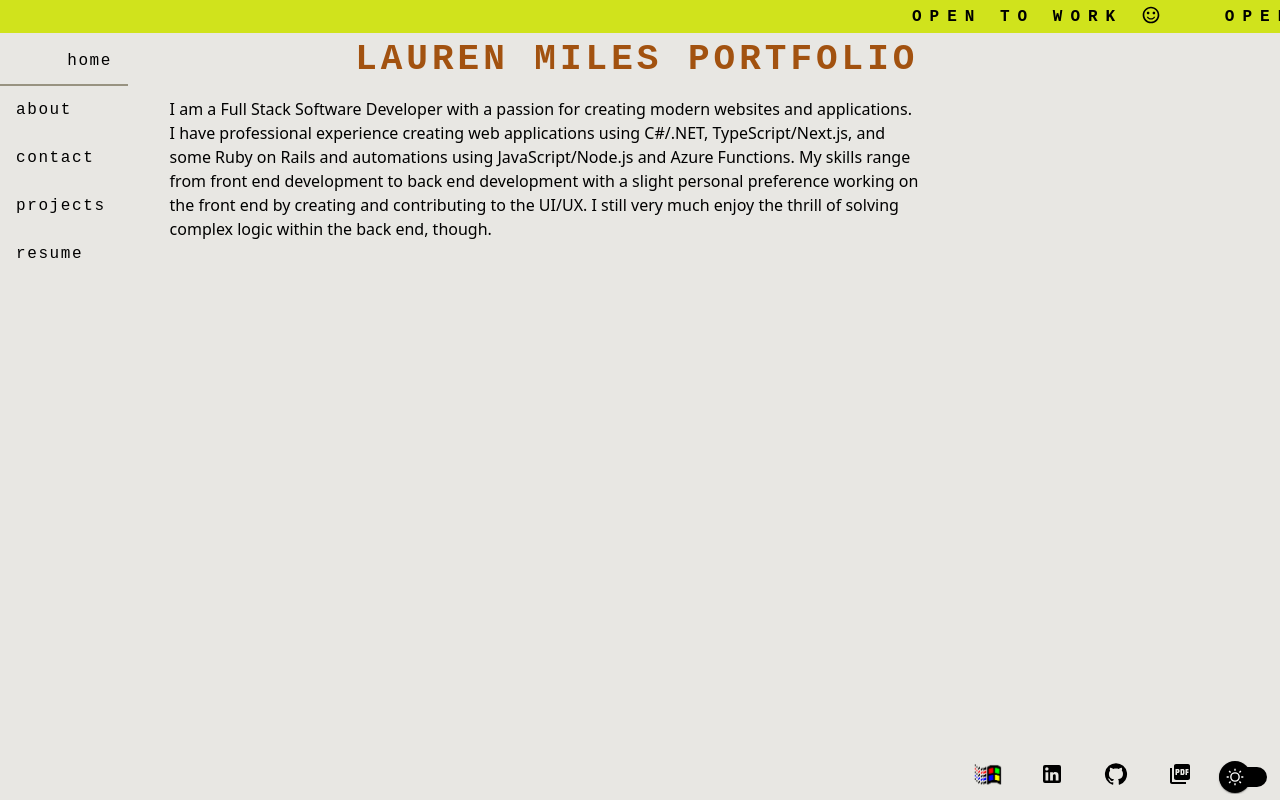
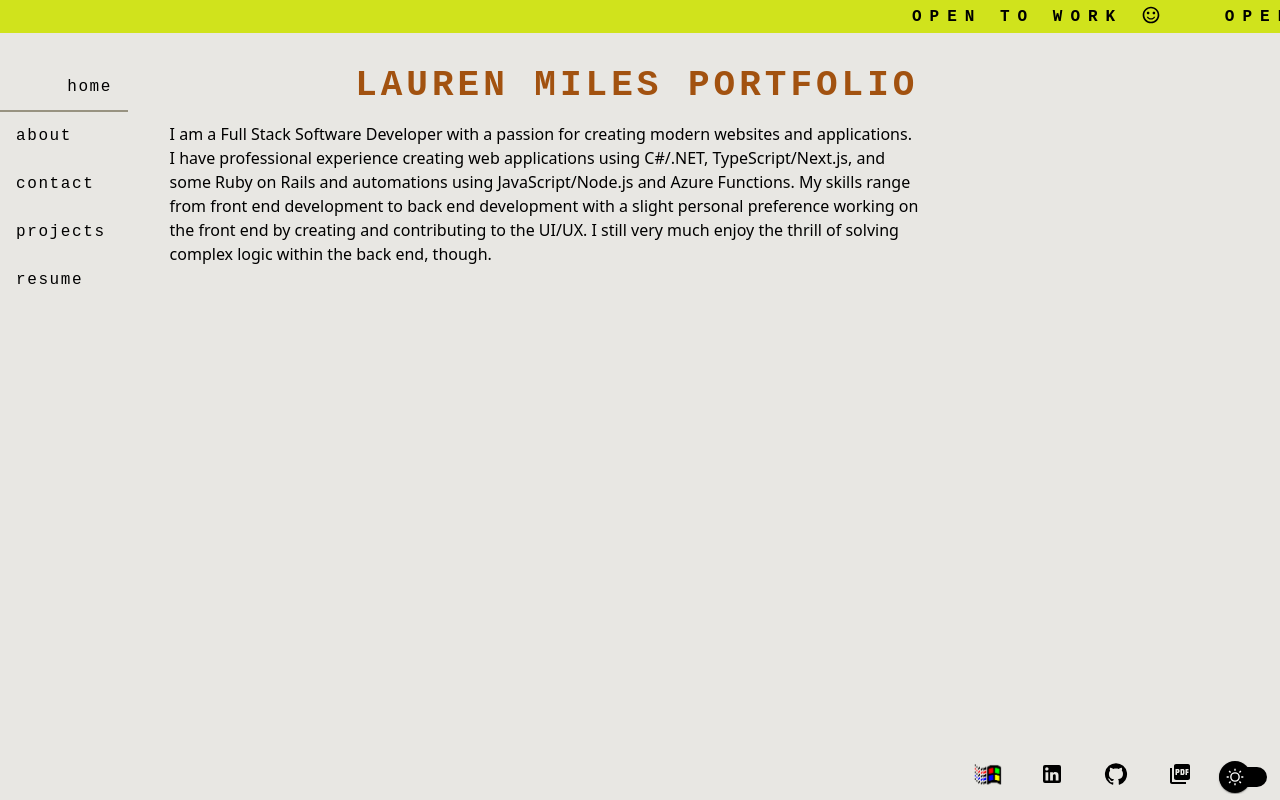
Before and after one commit to laurenmilesdev/portfolio, a Next.js app: page / in a window 1280 px wide. Built offline with nearby package versions, Linux system fonts and the light colour scheme; a web font is replaced by a local one.

Commit message:
Updated body padding

```diff
--- a/src/styles/globals.css
+++ b/src/styles/globals.css
@@ -121,7 +121,7 @@ div#__next > div {
 body {
   background-color: var(--background-color);
   height: 100%;
-  padding-bottom: 5%;
+  padding: 2% 0 6% 0;
 }
 
 a.primary {
```
